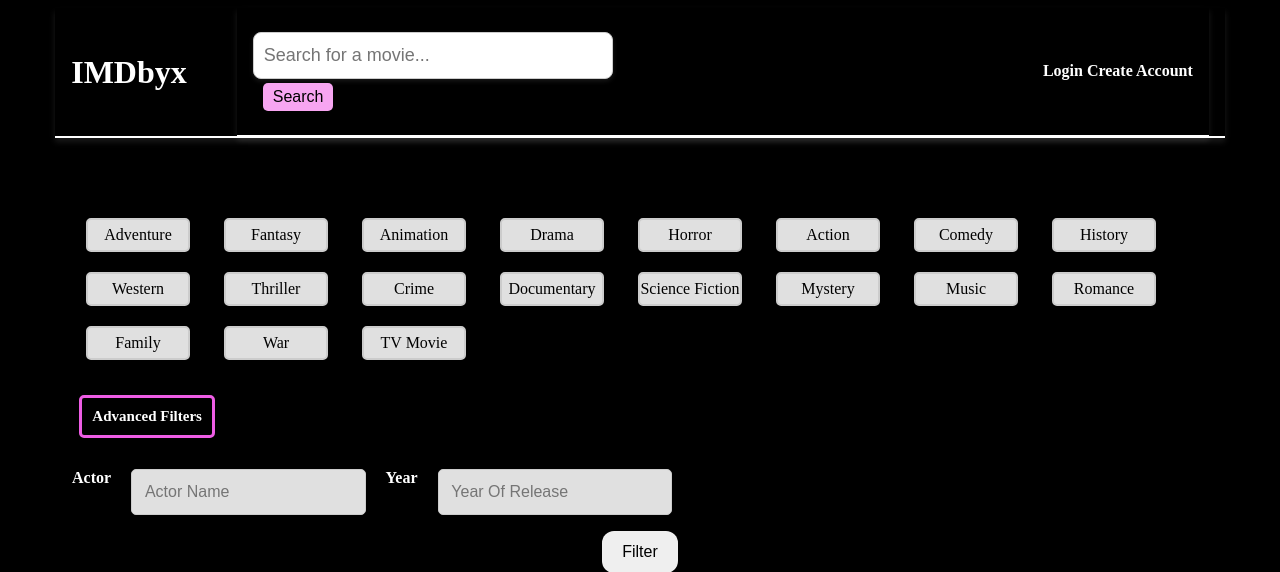
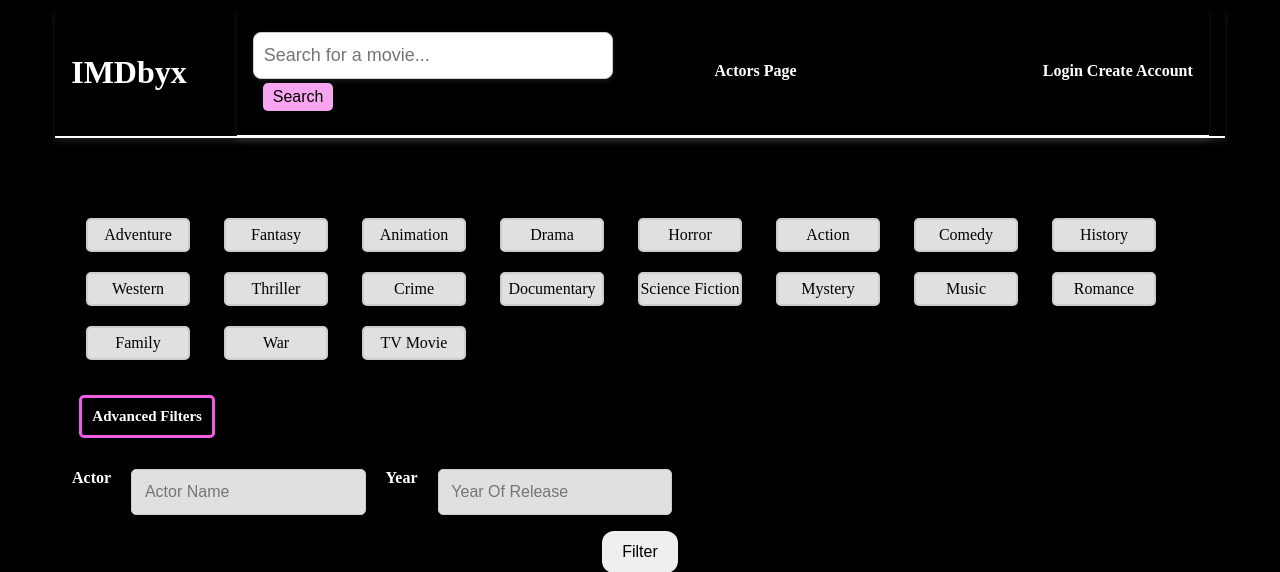
Before and after one commit to camila-vasconcelos-byx/IMDbyx, a Django app: page /api/ in a window 1280 px wide. Shown: the top 572 px of the page. Run offline with Django 5.2, Linux system fonts and the light colour scheme; data comes from the database, SQL or seed files in the repository; both versions use the stored data as it was after the commit.

Commit message:
Página de listar atores e ajuste do header

```diff
--- a/IMDbyx/templates/IMDbyx/includes/header.html
+++ b/IMDbyx/templates/IMDbyx/includes/header.html
@@ -7,14 +7,31 @@
 
 {% block content %}
 <header id='main-navigation'>
+    {% if request.session.page_choice == 'actors' %}
+    <h1><a href="{% url 'list-actors' %}">IMDbyx</a></h1>
+    {% else %}
     <h1><a href="{% url 'list-movies' %}">IMDbyx</a></h1>
+    {% endif %}
+
     <nav class='nav-box'>
+        {% if request.session.page_choice == 'actors' %}
         <div class="search-container">
-            <form action="{% url 'search-movies' %}" method=GET>
-                <input type="text" id="search" name="movie" placeholder="Search for a movie...">
+            <form action="{% url 'search-actors' %}" method=GET>
+                <input type="text" id="search" name="actor" placeholder="Search for an actor...">
                 <button type="submit">Search</button>
             </form>
         </div>
+            <a href="{% url 'set-choice' 'movies' %}">Movies Page</a>
+            {% else %}
+            <div class='search-container'>
+                <form action="{% url 'search-movies' %}" method=GET>
+                    <input type="text" id="search" name="movie" placeholder="Search for a movie...">
+                    <button type="submit">Search</button>
+                </form>
+            </div>
+            <a href="{% url 'set-choice' 'actors' %}">Actors Page</a>
+
+            {% endif %}
         <div class='user-info'>
             {% if user.is_authenticated %}
             <a href="{% url 'view-favorites' %}">Favorites</a>
--- a/IMDbyx/urls.py
+++ b/IMDbyx/urls.py
@@ -17,4 +17,6 @@
     path('view-watchlist', views.view_watchlist, name='view-watchlist'),
     path('remove-from-watchlist/<id>', views.remove_watchlist, name='remove-from-watchlist'),
     path('actor-details/<id>', views.actor_details, name='actor-details'),
+    path('search-actors', views.search_actors, name='search-actors'),
+    path('set-choice/<str:choice>', views.set_page_choice, name='set-choice'),
 ]
--- a/IMDbyx/views.py
+++ b/IMDbyx/views.py
@@ -138,9 +138,17 @@
 @api_view(['GET'])
 def list_actors(request):
     actors = Actor.objects.all()
-    serializer = ActorSerializer(actors, many=True)
 
-    return Response({'message':'OK', 'actors': serializer.data})
+    paginator = PageNumberPagination()
+    paginator.page_size = 24
+    result = paginator.paginate_queryset(actors, request)
+    serializer = ActorSerializer(result, many=True)
+
+    return render(request, 'IMDbyx/list_actors.html', {
+        'actors': serializer.data,
+        'page': paginator.page.number,
+        'total_pages': paginator.page.paginator.num_pages,
+    })
 
 @api_view(['GET'])
 def list_cast(request):
@@ -225,16 +233,16 @@
 
     movies = Movie.objects.filter(title__contains=movie_name)
 
-    paginator = PageNumberPagination()
-    paginator.page_size = 24
-    result = paginator.paginate_queryset(movies, request)
-    serializer = MovieSerializer(result, many=True)
-
     if len(movies) == 0:
         messages.success(request, (f'No movie matches the search "{movie_name}".'))
         return redirect('list-movies')
     else:
         messages.success(request, (f'{len(movies)} results were found for the search "{movie_name}"!'))
+
+    paginator = PageNumberPagination()
+    paginator.page_size = 24
+    result = paginator.paginate_queryset(movies, request)
+    serializer = MovieSerializer(result, many=True)
 
     return render(request, 'IMDbyx/index.html', {
         'status': status.HTTP_200_OK,
@@ -345,3 +353,38 @@
         'actor': actor_serializer.data,
         'movies': serializer.data
     })
+
+@api_view(['GET'])
+def search_actors(request):
+    actor_name = request.GET.get('actor', '').strip()
+
+    if not actor_name:
+        messages.success(request, ('You must type an actor name.'))
+        return redirect('list-actors')
+
+    actors = Actor.objects.filter(name__icontains = actor_name)
+
+    if len(actors) == 0:
+        messages.success(request, (f'No actor matches the search "{actor_name}".'))
+        return redirect('list-actors')
+    else:
+        messages.success(request, (f'{len(actors)} results were found for the search "{actor_name}"!'))
+
+    paginator = PageNumberPagination()
+    paginator.page_size = 24
+    result = paginator.paginate_queryset(actors, request)
+    serializer = ActorSerializer(result, many=True)
+
+    return render(request, 'IMDbyx/list_actors.html', {
+        'actors': serializer.data,
+        'page': paginator.page.number,
+        'total_pages': paginator.page.paginator.num_pages,
+    })
+
+def set_page_choice(request, choice):
+    if choice in ['movies', 'actors']:
+        request.session['page_choice'] = choice
+
+    if choice == 'actors':
+        return redirect('list-actors')
+    return redirect('list-movies')
```
Also changed, not shown: IMDbyx/templates/IMDbyx/includes/actor_preview.html (added, +11 -0 lines), IMDbyx/templates/IMDbyx/list_actors.html (added, +30 -0 lines), db.sqlite3.
